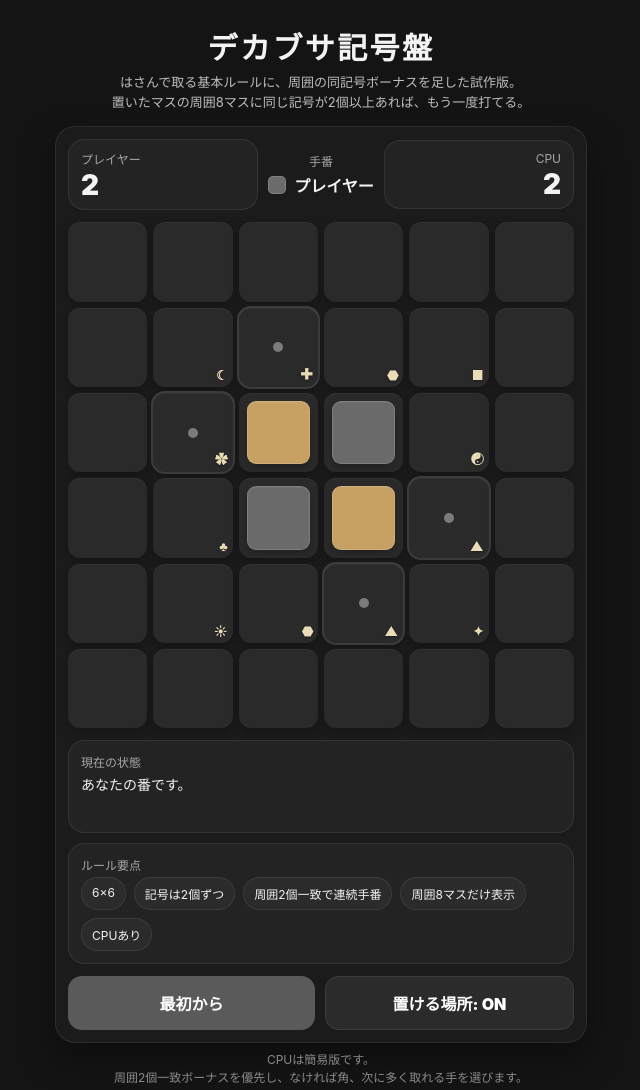
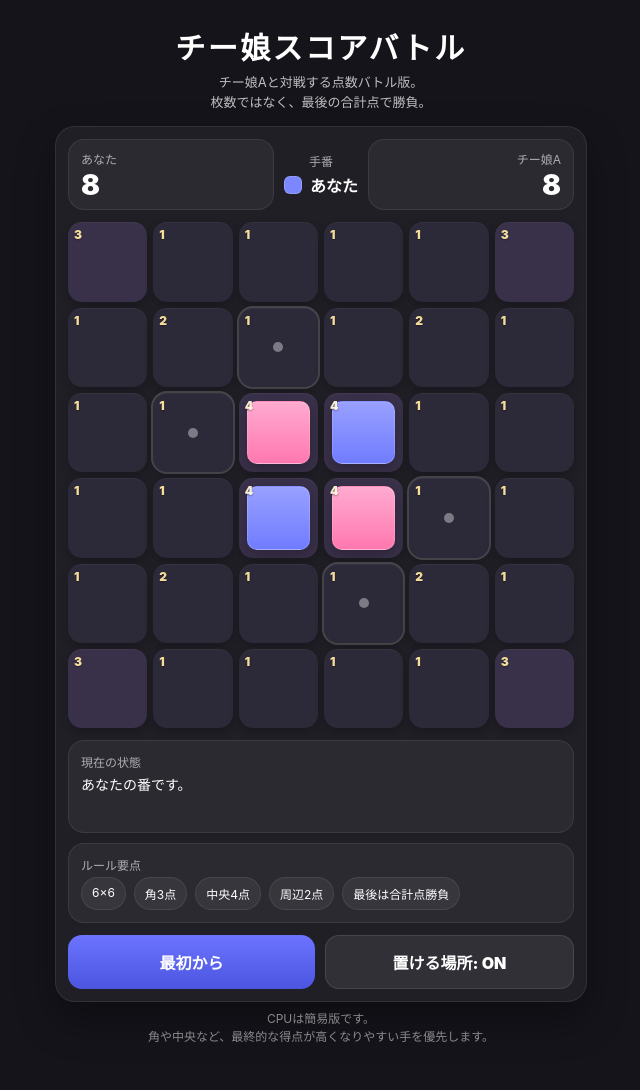
Before and after one commit to galaxie727/ose, a plain HTML site: page index.html in a window 1280 px wide. Shown: the whole page, without its empty margins (319-959 px from the left). Drawn offline with Linux system fonts and the light colour scheme.

Commit message:
Update index.html

```diff
--- a/index.html
+++ b/index.html
@@ -3,13 +3,13 @@
 <head>
 <meta charset="utf-8">
 <meta name="viewport" content="width=device-width,initial-scale=1,viewport-fit=cover">
-<title>デカブサ記号盤</title>
+<title>チー娘スコアバトル</title>
 <style>
 *{box-sizing:border-box}
 html,body{
   margin:0;
-  background:#141414;
-  color:#f3f3f3;
+  background:#15141b;
+  color:#fff;
   font-family:-apple-system,BlinkMacSystemFont,"Hiragino Sans","Noto Sans JP",sans-serif;
 }
 body{
@@ -22,12 +22,12 @@ button{font:inherit}
   width:100%;
   max-width:560px;
   min-height:100svh;
-  padding:14px 14px calc(22px + env(safe-area-inset-bottom));
+  padding:14px 14px calc(24px + env(safe-area-inset-bottom));
 }
 .title{
   text-align:center;
+  font-size:30px;
   font-weight:900;
-  font-size:30px;
   letter-spacing:.08em;
   margin:10px 0 4px;
 }
@@ -39,11 +39,11 @@ button{font:inherit}
   margin:0 0 14px;
 }
 .panel{
-  background:#1b1b1b;
+  background:rgba(255,255,255,.05);
   border:1px solid rgba(255,255,255,.08);
   border-radius:20px;
   padding:12px;
-  box-shadow:0 16px 34px rgba(0,0,0,.34);
+  box-shadow:0 18px 38px rgba(0,0,0,.35);
 }
 .top{
   display:grid;
@@ -52,19 +52,19 @@ button{font:inherit}
   align-items:center;
   margin-bottom:12px;
 }
-.score{
-  background:#232323;
+.scoreBox{
+  background:rgba(255,255,255,.05);
   border:1px solid rgba(255,255,255,.08);
   border-radius:16px;
   padding:10px 12px;
 }
-.score.right{text-align:right}
+.scoreBox.right{text-align:right}
 .cap{
   font-size:12px;
-  color:rgba(255,255,255,.6);
+  color:rgba(255,255,255,.62);
   margin-bottom:4px;
 }
-.num{
+.big{
   font-size:28px;
   font-weight:900;
   line-height:1;
@@ -74,7 +74,7 @@ button{font:inherit}
 }
 .turnText{
   font-size:12px;
-  color:rgba(255,255,255,.6);
+  color:rgba(255,255,255,.62);
 }
 .turnMain{
   margin-top:4px;
@@ -87,11 +87,11 @@ button{font:inherit}
 .badge{
   width:18px;
   height:18px;
-  border-radius:5px;
-  border:1px solid rgba(255,255,255,.15);
+  border-radius:6px;
+  border:1px solid rgba(255,255,255,.18);
 }
-.p1{ background:#6b6b6b; }
-.p2{ background:#caa76a; }
+.p1{ background:#7c86ff; }
+.p2{ background:#ff7fb0; }
 
 .board{
   width:100%;
@@ -104,15 +104,15 @@ button{font:inherit}
 .cell{
   position:relative;
   border:none;
-  border-radius:12px;
-  background:#2a2a2a;
-  box-shadow:inset 0 1px 0 rgba(255,255,255,.04), 0 4px 10px rgba(0,0,0,.22);
+  border-radius:14px;
+  background:#2c2938;
+  box-shadow:inset 0 1px 0 rgba(255,255,255,.04),0 4px 10px rgba(0,0,0,.22);
   overflow:hidden;
   cursor:pointer;
 }
 .cell:disabled{cursor:default}
 .cell.valid{
-  outline:2px solid rgba(255,255,255,.16);
+  outline:2px solid rgba(255,255,255,.18);
 }
 .cell.valid::after{
   content:"";
@@ -125,43 +125,41 @@ button{font:inherit}
   transform:translate(-50%,-50%);
   background:rgba(255,255,255,.38);
 }
+.cell.high{
+  background:#393049;
+}
 .tile{
   position:absolute;
   inset:10%;
-  border-radius:9px;
-  display:flex;
-  align-items:center;
-  justify-content:center;
-  font-weight:900;
-  font-size:clamp(20px,4.2vw,28px);
-  border:1px solid rgba(255,255,255,.14);
-  box-shadow:inset 0 1px 0 rgba(255,255,255,.05),0 4px 10px rgba(0,0,0,.22);
+  border-radius:10px;
+  border:1px solid rgba(255,255,255,.15);
+  box-shadow:inset 0 1px 0 rgba(255,255,255,.05),0 5px 12px rgba(0,0,0,.24);
 }
 .tile.p1{
-  background:#6a6a6a;
-  color:#fff;
+  background:linear-gradient(180deg,#98a0ff,#707cff);
 }
 .tile.p2{
-  background:#c6a163;
-  color:#181818;
+  background:linear-gradient(180deg,#ffaad0,#ff78af);
 }
-.tile.lastPlaced{
+.tile.last{
   box-shadow:
-    inset 0 0 0 2px rgba(255,255,255,.34),
+    inset 0 0 0 2px rgba(255,255,255,.4),
     0 0 0 2px rgba(255,255,255,.12),
-    0 4px 10px rgba(0,0,0,.22);
+    0 5px 12px rgba(0,0,0,.24);
 }
-.mark{
+.point{
   position:absolute;
-  inset:auto 5px 4px auto;
-  min-width:20px;
-  text-align:right;
-  font-size:13px;
+  left:6px;
+  top:5px;
+  font-size:12px;
   font-weight:900;
-  color:#f4e6be;
-  text-shadow:0 1px 3px rgba(0,0,0,.35);
+  color:#ffe7a1;
+  text-shadow:0 1px 2px rgba(0,0,0,.35);
   opacity:.95;
   pointer-events:none;
+}
+.point.onTile{
+  color:#fff8d9;
 }
 .info{
   margin-top:12px;
@@ -169,7 +167,7 @@ button{font:inherit}
   gap:10px;
 }
 .box{
-  background:#232323;
+  background:rgba(255,255,255,.05);
   border:1px solid rgba(255,255,255,.08);
   border-radius:16px;
   padding:12px;
@@ -188,7 +186,7 @@ button{font:inherit}
   padding:7px 10px;
   border-radius:999px;
   font-size:12px;
-  background:#2b2b2b;
+  background:rgba(255,255,255,.06);
   border:1px solid rgba(255,255,255,.08);
 }
 .controls{
@@ -203,11 +201,11 @@ button{font:inherit}
   padding:14px 12px;
   color:#fff;
   font-weight:900;
-  background:#5a5a5a;
+  background:linear-gradient(180deg,#6c74ff,#4b55df);
 }
 .btn.alt{
-  background:#2b2b2b;
-  border:1px solid rgba(255,255,255,.08);
+  background:rgba(255,255,255,.08);
+  border:1px solid rgba(255,255,255,.1);
 }
 .hidden{display:none!important}
 .overlay{
@@ -224,7 +222,7 @@ button{font:inherit}
   width:min(100%,460px);
   border-radius:22px;
   padding:22px 18px 18px;
-  background:#1a1a1a;
+  background:#1a1724;
   border:1px solid rgba(255,255,255,.1);
   text-align:center;
 }
@@ -247,14 +245,8 @@ button{font:inherit}
 .resultScore{
   border-radius:16px;
   padding:14px 10px;
-  background:#242424;
+  background:rgba(255,255,255,.05);
   border:1px solid rgba(255,255,255,.08);
-}
-.big{
-  font-size:34px;
-  font-weight:900;
-  line-height:1;
-  margin-top:2px;
 }
 .note{
   margin-top:8px;
@@ -267,30 +259,30 @@ button{font:inherit}
 </head>
 <body>
 <div class="app">
-  <div class="title">デカブサ記号盤</div>
+  <div class="title">チー娘スコアバトル</div>
   <p class="sub">
-    はさんで取る基本ルールに、周囲の同記号ボーナスを足した試作版。<br>
-    置いたマスの周囲8マスに同じ記号が2個以上あれば、もう一度打てる。
+    チー娘Aと対戦する点数バトル版。<br>
+    枚数ではなく、最後の合計点で勝負。
   </p>
 
   <div class="panel">
     <div class="top">
-      <div class="score">
-        <div class="cap">プレイヤー</div>
-        <div class="num" id="p1Count">2</div>
+      <div class="scoreBox">
+        <div class="cap">あなた</div>
+        <div class="big" id="p1Score">2</div>
       </div>
 
       <div class="turn">
         <div class="turnText">手番</div>
         <div class="turnMain">
           <div class="badge p1" id="turnBadge"></div>
-          <div id="turnLabel">プレイヤー</div>
+          <div id="turnLabel">あなた</div>
         </div>
       </div>
 
-      <div class="score right">
-        <div class="cap">CPU</div>
-        <div class="num" id="p2Count">2</div>
+      <div class="scoreBox right">
+        <div class="cap">チー娘A</div>
+        <div class="big" id="p2Score">2</div>
       </div>
     </div>
 
@@ -306,10 +298,10 @@ button{font:inherit}
         <div class="cap">ルール要点</div>
         <div class="tags">
           <div class="tag">6×6</div>
-          <div class="tag">記号は2個ずつ</div>
-          <div class="tag">周囲2個一致で連続手番</div>
-          <div class="tag">周囲8マスだけ表示</div>
-          <div class="tag">CPUあり</div>
+          <div class="tag">角3点</div>
+          <div class="tag">中央4点</div>
+          <div class="tag">周辺2点</div>
+          <div class="tag">最後は合計点勝負</div>
         </div>
       </div>
     </div>
@@ -322,7 +314,7 @@ button{font:inherit}
 
   <div class="note">
     CPUは簡易版です。<br>
-    周囲2個一致ボーナスを優先し、なければ角、次に多く取れる手を選びます。
+    角や中央など、最終的な得点が高くなりやすい手を優先します。
   </div>
 </div>
 
@@ -330,16 +322,18 @@ button{font:inherit}
   <div class="card">
     <div class="resultTitle" id="resultTitle">結果</div>
     <p class="resultSub" id="resultSub">おつかれさまでした。</p>
+
     <div class="resultScores">
       <div class="resultScore">
-        <div>プレイヤー</div>
+        <div>あなた</div>
         <div class="big" id="finalP1">0</div>
       </div>
       <div class="resultScore">
-        <div>CPU</div>
+        <div>チー娘A</div>
         <div class="big" id="finalP2">0</div>
       </div>
     </div>
+
     <div class="controls">
       <button class="btn" id="playAgainBtn">もう一度</button>
     </div>
@@ -355,11 +349,9 @@ button{font:inherit}
   const P1 = 1;
   const P2 = -1;
 
-  const SYMBOLS = ["★","◆","●","▲","■","♥","☀","☾","♠","♣","✦","✿","⬢","⬣","✚","☯","❖","☘"];
-
   const boardEl = document.getElementById("board");
-  const p1CountEl = document.getElementById("p1Count");
-  const p2CountEl = document.getElementById("p2Count");
+  const p1ScoreEl = document.getElementById("p1Score");
+  const p2ScoreEl = document.getElementById("p2Score");
   const turnBadgeEl = document.getElementById("turnBadge");
   const turnLabelEl = document.getElementById("turnLabel");
   const messageEl = document.getElementById("message");
@@ -374,16 +366,23 @@ button{font:inherit}
   const playAgainBtn = document.getElementById("playAgainBtn");
 
   let board = [];
-  let marks = [];
   let turn = P1;
   let gameOver = false;
   let showHints = true;
   let thinking = false;
   let lastPlacedPos = null;
 
+  const scoreMap = [
+    [3,1,1,1,1,3],
+    [1,2,1,1,2,1],
+    [1,1,4,4,1,1],
+    [1,1,4,4,1,1],
+    [1,2,1,1,2,1],
+    [3,1,1,1,1,3]
+  ];
+
   function init() {
     board = Array.from({ length: SIZE }, () => Array(SIZE).fill(EMPTY));
-    marks = buildPairedMarks();
     turn = P1;
     gameOver = false;
     thinking = false;
@@ -402,50 +401,8 @@ button{font:inherit}
     maybeStartCpuTurn();
   }
 
-  function buildPairedMarks() {
-    const total = SIZE * SIZE;
-    const pairs = total / 2;
-    const pool = [];
-
-    for (let i = 0; i < pairs; i++) {
-      const s = SYMBOLS[i % SYMBOLS.length];
-      pool.push(s, s);
-    }
-    shuffle(pool);
-
-    const arr = [];
-    for (let y = 0; y < SIZE; y++) {
-      const row = [];
-      for (let x = 0; x < SIZE; x++) {
-        row.push(pool[y * SIZE + x]);
-      }
-      arr.push(row);
-    }
-    return arr;
-  }
-
-  function shuffle(arr) {
-    for (let i = arr.length - 1; i > 0; i--) {
-      const j = Math.floor(Math.random() * (i + 1));
-      [arr[i], arr[j]] = [arr[j], arr[i]];
-    }
-  }
-
   function inBounds(x, y) {
     return x >= 0 && y >= 0 && x < SIZE && y < SIZE;
-  }
-
-  function getNeighbors(x, y) {
-    const out = [];
-    for (let dy = -1; dy <= 1; dy++) {
-      for (let dx = -1; dx <= 1; dx++) {
-        if (dx === 0 && dy === 0) continue;
-        const nx = x + dx;
-        const ny = y + dy;
-        if (inBounds(nx, ny)) out.push([nx, ny]);
-      }
-    }
-    return out;
   }
 
   function getFlips(x, y, player) {
@@ -469,22 +426,8 @@ button{font:inherit}
         result.push(...line);
       }
     }
+
     return result;
-  }
-
-  function countSameSymbolNearby(x, y) {
-    const symbol = marks[y][x];
-    const neighbors = getNeighbors(x, y);
-    let count = 0;
-
-    for (const [nx, ny] of neighbors) {
-      if (marks[ny][nx] === symbol) count++;
-    }
-    return count;
-  }
-
-  function hasBonusAt(x, y) {
-    return countSameSymbolNearby(x, y) >= 2;
   }
 
   function getValidMoves(player) {
@@ -493,56 +436,38 @@ button{font:inherit}
       for (let x = 0; x < SIZE; x++) {
         const flips = getFlips(x, y, player);
         if (flips.length > 0) {
-          moves.push({
-            x,
-            y,
-            flips,
-            sameCount: countSameSymbolNearby(x, y),
-            bonus: hasBonusAt(x, y)
-          });
+          moves.push({ x, y, flips });
         }
       }
     }
     return moves;
   }
 
-  function countStone(player) {
-    let n = 0;
+  function calcBoardScores() {
+    let p1 = 0;
+    let p2 = 0;
     for (let y = 0; y < SIZE; y++) {
       for (let x = 0; x < SIZE; x++) {
-        if (board[y][x] === player) n++;
+        if (board[y][x] === P1) p1 += scoreMap[y][x];
+        if (board[y][x] === P2) p2 += scoreMap[y][x];
       }
     }
-    return n;
+    return { p1, p2 };
   }
 
-  function updateCounts() {
-    p1CountEl.textContent = countStone(P1);
-    p2CountEl.textContent = countStone(P2);
+  function updateScores() {
+    const { p1, p2 } = calcBoardScores();
+    p1ScoreEl.textContent = p1;
+    p2ScoreEl.textContent = p2;
   }
 
   function updateTurnUi() {
     turnBadgeEl.className = "badge " + (turn === P1 ? "p1" : "p2");
-    turnLabelEl.textContent = turn === P1 ? "プレイヤー" : "CPU";
+    turnLabelEl.textContent = turn === P1 ? "あなた" : "チー娘A";
   }
 
   function updateMessage(text) {
     messageEl.textContent = text;
-  }
-
-  function isRevealedByPlacedStone(tx, ty) {
-    for (let y = 0; y < SIZE; y++) {
-      for (let x = 0; x < SIZE; x++) {
-        if (board[y][x] !== EMPTY) {
-          const dx = Math.abs(tx - x);
-          const dy = Math.abs(ty - y);
-          if ((dx <= 1 && dy <= 1) && !(dx === 0 && dy === 0)) {
-            return true;
-          }
-        }
-      }
-    }
-    return false;
   }
 
   function placeStone(x, y) {
@@ -558,26 +483,11 @@ button{font:inherit}
     board[y][x] = player;
     for (const [fx, fy] of flips) board[fy][fx] = player;
 
-    const symbol = marks[y][x];
-    const sameCount = countSameSymbolNearby(x, y);
-    const bonus = sameCount >= 2;
     lastPlacedPos = { x, y };
 
-    let msg = `${player === P1 ? "あなた" : "CPU"}が ${flips.length} 枚ひっくり返しました。 記号は「${symbol}」。`;
-
-    if (bonus) {
-      msg += ` 周囲に同じ記号が ${sameCount} 個あるので、もう一度打てます。`;
-      updateMessage(msg);
-      render();
-
-      const sameMoves = getValidMoves(player);
-      if (sameMoves.length > 0) {
-        if (player === P2) maybeStartCpuTurn(450);
-        return;
-      } else {
-        msg += ` ただし置ける場所がないため、手番が移ります。`;
-      }
-    }
+    const gainedNow = scoreMap[y][x];
+    let msg = `${player === P1 ? "あなた" : "チー娘A"}が ${flips.length} 枚ひっくり返しました。`;
+    msg += ` このマスは ${gainedNow} 点です。`;
 
     turn = -player;
     updateMessage(msg);
@@ -588,7 +498,6 @@ button{font:inherit}
 
   function handlePassOrEnd() {
     const currentMoves = getValidMoves(turn);
-
     if (currentMoves.length > 0) return;
 
     const passedPlayer = turn;
@@ -596,7 +505,7 @@ button{font:inherit}
     const otherMoves = getValidMoves(other);
 
     if (otherMoves.length > 0) {
-      updateMessage(`${passedPlayer === P1 ? "あなた" : "CPU"}は置けないためパスです。${other === P1 ? "あなた" : "CPU"}の番です。`);
+      updateMessage(`${passedPlayer === P1 ? "あなた" : "チー娘A"}は置けないためパスです。${other === P1 ? "あなた" : "チー娘A"}の番です。`);
       turn = other;
       return;
     }
@@ -604,40 +513,58 @@ button{font:inherit}
     endGame();
   }
 
+  function simulateMoveScore(move, player) {
+    // 今回の手を打った直後の「自分の合計点 - 相手の合計点」をざっくり見る
+    const temp = board.map(row => row.slice());
+
+    temp[move.y][move.x] = player;
+    for (const [fx, fy] of move.flips) temp[fy][fx] = player;
+
+    let my = 0;
+    let enemy = 0;
+    for (let y = 0; y < SIZE; y++) {
+      for (let x = 0; x < SIZE; x++) {
+        if (temp[y][x] === player) my += scoreMap[y][x];
+        if (temp[y][x] === -player) enemy += scoreMap[y][x];
+      }
+    }
+
+    return my - enemy;
+  }
+
   function cpuChooseMove() {
     const moves = getValidMoves(P2);
     if (moves.length === 0) return null;
 
-    const bonusMoves = moves.filter(m => m.bonus);
-    if (bonusMoves.length > 0) {
-      bonusMoves.sort((a, b) => {
-        if (b.sameCount !== a.sameCount) return b.sameCount - a.sameCount;
-        return b.flips.length - a.flips.length;
-      });
-      return bonusMoves[0];
-    }
+    // 角優先寄り + 盤面得点差優先
+    moves.sort((a, b) => {
+      const aCorner = isCorner(a.x, a.y) ? 1 : 0;
+      const bCorner = isCorner(b.x, b.y) ? 1 : 0;
+      if (bCorner !== aCorner) return bCorner - aCorner;
 
-    const corners = moves.filter(m =>
-      (m.x === 0 || m.x === SIZE - 1) &&
-      (m.y === 0 || m.y === SIZE - 1)
-    );
-    if (corners.length > 0) {
-      corners.sort((a, b) => b.flips.length - a.flips.length);
-      return corners[0];
-    }
+      const aEval = simulateMoveScore(a, P2);
+      const bEval = simulateMoveScore(b, P2);
+      if (bEval !== aEval) return bEval - aEval;
 
-    moves.sort((a, b) => {
-      if (b.sameCount !== a.sameCount) return b.sameCount - a.sameCount;
+      const aCell = scoreMap[a.y][a.x];
+      const bCell = scoreMap[b.y][b.x];
+      if (bCell !== aCell) return bCell - aCell;
+
       return b.flips.length - a.flips.length;
     });
+
     return moves[0];
+  }
+
+  function isCorner(x, y) {
+    return (x === 0 || x === SIZE - 1) && (y === 0 || y === SIZE - 1);
   }
 
   function maybeStartCpuTurn(delay = 650) {
     if (gameOver || turn !== P2 || thinking) return;
 
     thinking = true;
-    updateMessage("CPUが考えています…");
+    updateMessage("チー娘Aが考えています…");
     render();
 
     setTimeout(() => {
@@ -662,23 +589,21 @@ button{font:inherit}
 
   function endGame() {
     gameOver = true;
-    updateCounts();
+    updateScores();
 
-    const p1 = countStone(P1);
-    const p2 = countStone(P2);
-
+    const { p1, p2 } = calcBoardScores();
     finalP1.textContent = p1;
     finalP2.textContent = p2;
 
     if (p1 > p2) {
       resultTitle.textContent = "あなたの勝ち";
-      resultSub.textContent = "最後に多くコマを取ったのはあなたでした。";
+      resultSub.textContent = "合計点で上回りました。";
     } else if (p2 > p1) {
-      resultTitle.textContent = "CPUの勝ち";
-      resultSub.textContent = "最後に多くコマを取ったのはCPUでした。";
+      resultTitle.textContent = "チー娘Aの勝ち";
+      resultSub.textContent = "合計点でチー娘Aが上回りました。";
     } else {
       resultTitle.textContent = "引き分け";
-      resultSub.textContent = "ちょうど同数でした。";
+      resultSub.textContent = "合計点が同じでした。";
     }
 
     resultOverlay.classList.remove("hidden");
@@ -691,7 +616,7 @@ button{font:inherit}
 
   function render() {
     boardEl.innerHTML = "";
-    updateCounts();
+    updateScores();
     updateTurnUi();
 
     const validMoves = !gameOver && showHints && turn === P1 ? getValidMoves(P1) : [];
@@ -701,28 +626,26 @@ button{font:inherit}
         const cell = document.createElement("button");
         cell.type = "button";
         cell.className = "cell";
-        cell.dataset.x = String(x);
-        cell.dataset.y = String(y);
+        if (scoreMap[y][x] >= 3) cell.classList.add("high");
 
         const isValid = validMoves.some(m => m.x === x && m.y === y);
         if (isValid) cell.classList.add("valid");
+
+        const point = document.createElement("div");
+        point.className = "point";
+        point.textContent = scoreMap[y][x];
 
         if (board[y][x] !== EMPTY) {
           const tile = document.createElement("div");
           tile.className = "tile " + (board[y][x] === P1 ? "p1" : "p2");
           if (lastPlacedPos && lastPlacedPos.x === x && lastPlacedPos.y === y) {
-            tile.classList.add("lastPlaced");
+            tile.classList.add("last");
           }
           cell.appendChild(tile);
+          point.classList.add("onTile");
         }
 
-        if (board[y][x] === EMPTY && isRevealedByPlacedStone(x, y)) {
-          const mark = document.createElement("div");
-          mark.className = "mark";
-          mark.textContent = marks[y][x];
-          cell.appendChild(mark);
-        }
-
+        cell.appendChild(point);
         cell.addEventListener("click", () => placeStone(x, y));
         boardEl.appendChild(cell);
       }
```
